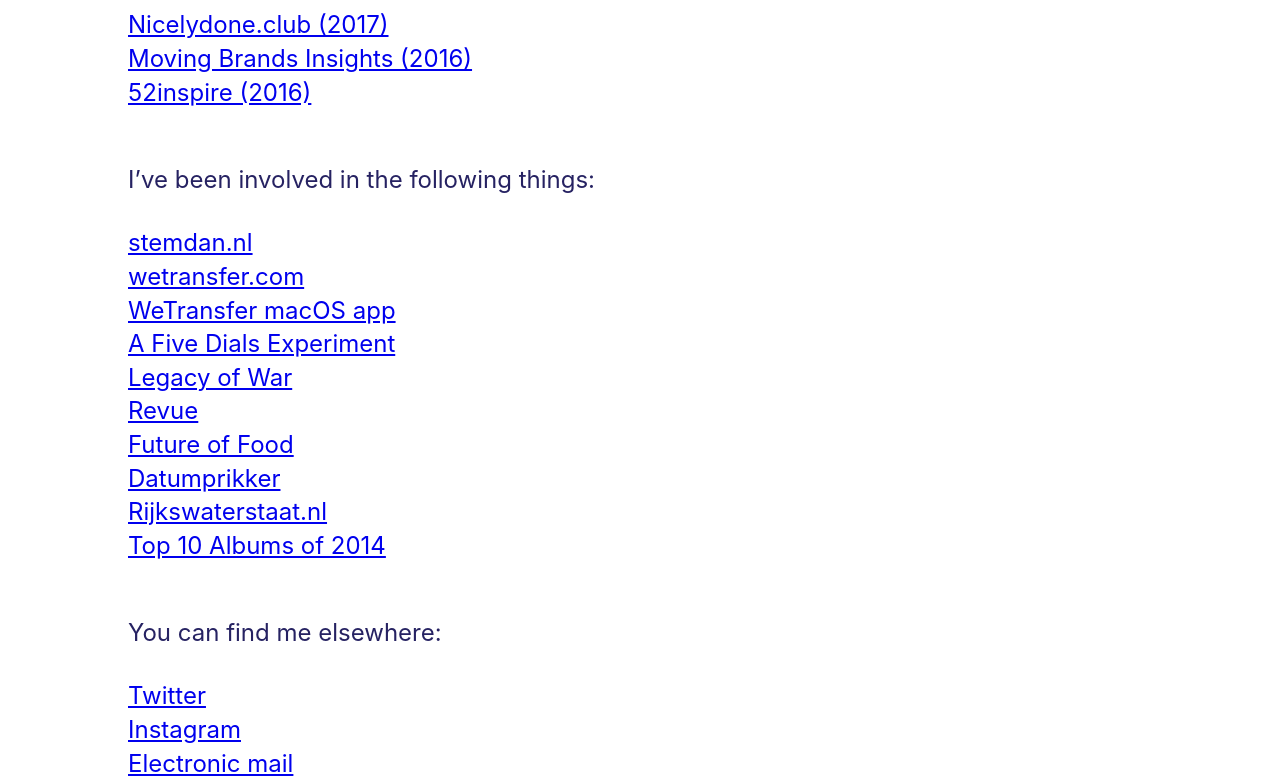
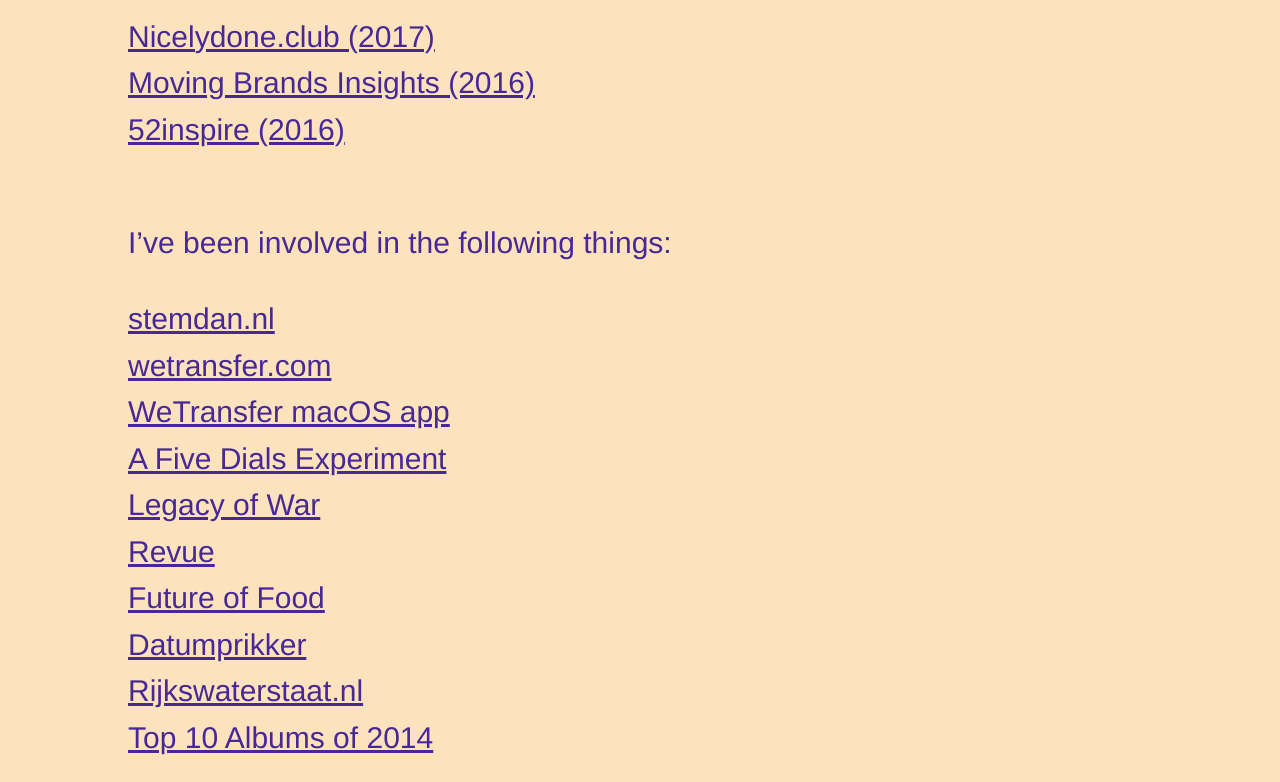
Before and after one commit to thomasschrijer/thomasschrijer.github.io, a plain HTML site: page index.html in a window 1280 px wide. Shown: the part 722-1504 px from the top of the page. Drawn offline with nearby package versions, Linux system fonts and the light colour scheme.

Commit message:
new design

```diff
--- a/css/all.scss
+++ b/css/all.scss
@@ -15,17 +15,17 @@
 }
 
 body {
-	font-family: -apple-system, BlinkMacSystemFont, "Segoe UI", Roboto, Helvetica, Arial, sans-serif, "Apple Color Emoji", "Segoe UI Emoji", "Segoe UI Symbol";
-	font-size: 24px;
-	line-height: 1.4em;
-	font-weight: 400;
-	color: #262262;
-	background-color: white;
+	font-family: "adelle-sans", Helvetica, Arial, sans-serif;
+	font-size: 30px;
+	line-height: 1.55em;
+	color: #472896;
+	background-color: #FCE2BD;
 	@media all and (max-width: $break-large) {
 		font-size: 22px;
 	}
 }
 .intro {
+	font-family: "gastromond", georgia, serif;
 	height: 280px;
 	margin: 10% 30% 10% 10%;
 		@media all and (max-width: $break-large) {
@@ -36,23 +36,24 @@
 #typed {
 	font-size: 92px;
 	line-height: 1.1em;
-	font-weight: 800;
 	@media all and (max-width: $break-large) {
 		font-size: 40px;
 	}
 }
 .wrapper {
 	z-index: 99;
-	margin: 0 50% 10% 10%;
+	margin: 0 40% 10% 10%;
 	@media all and (max-width: $break-large) {
 		margin: 10% 8%;
 	}
 }
 a {
+	color: #472896;
 	opacity: 1;
 	text-decoration: underline;
 	&:hover {
-		color: #da1c5c;
+		color: #FF0049;
+		text-decoration: none;
 	}
 	&:active {
 		color: pink;
--- a/index.html
+++ b/index.html
@@ -8,6 +8,8 @@
 	<link rel="stylesheet" href="css/all.css">
 	<script src="http://code.jquery.com/jquery-3.2.1.js"></script>
 	<script src="js/typed.js" type="text/javascript"></script>
+	<script src="https://use.typekit.net/arm8scb.js"></script>
+	<script>try{Typekit.load({ async: true });}catch(e){}</script>
 	<title>Thomas Schrijer, designer</title>
 </head>
 <body>
@@ -39,7 +41,7 @@
 		<ul>
 		<li><a href="https://www.stemdan.nl">stemdan.nl</a></li>
 		<li><a href="https://thomasschrijer.wetransfer.com">wetransfer.com</a></li>
-		<li><a href="https://itunes.apple.com/us/app/wetransfer/id765359021?mt=8">WeTransfer macOS app</a></li>
+		<li><a href="https://we.tl/macapp">WeTransfer macOS app</a></li>
 		<li><a href="http://fivedials.com">A Five Dials Experiment</a></li>
 		<li><a href="http://legacyofwar.com">Legacy of War</a></li>
 		<li><a href="https://www.getrevue.co">Revue</a></li>
```
Also changed, not shown: css/all.css, images/avatar.png, 1 other file.
